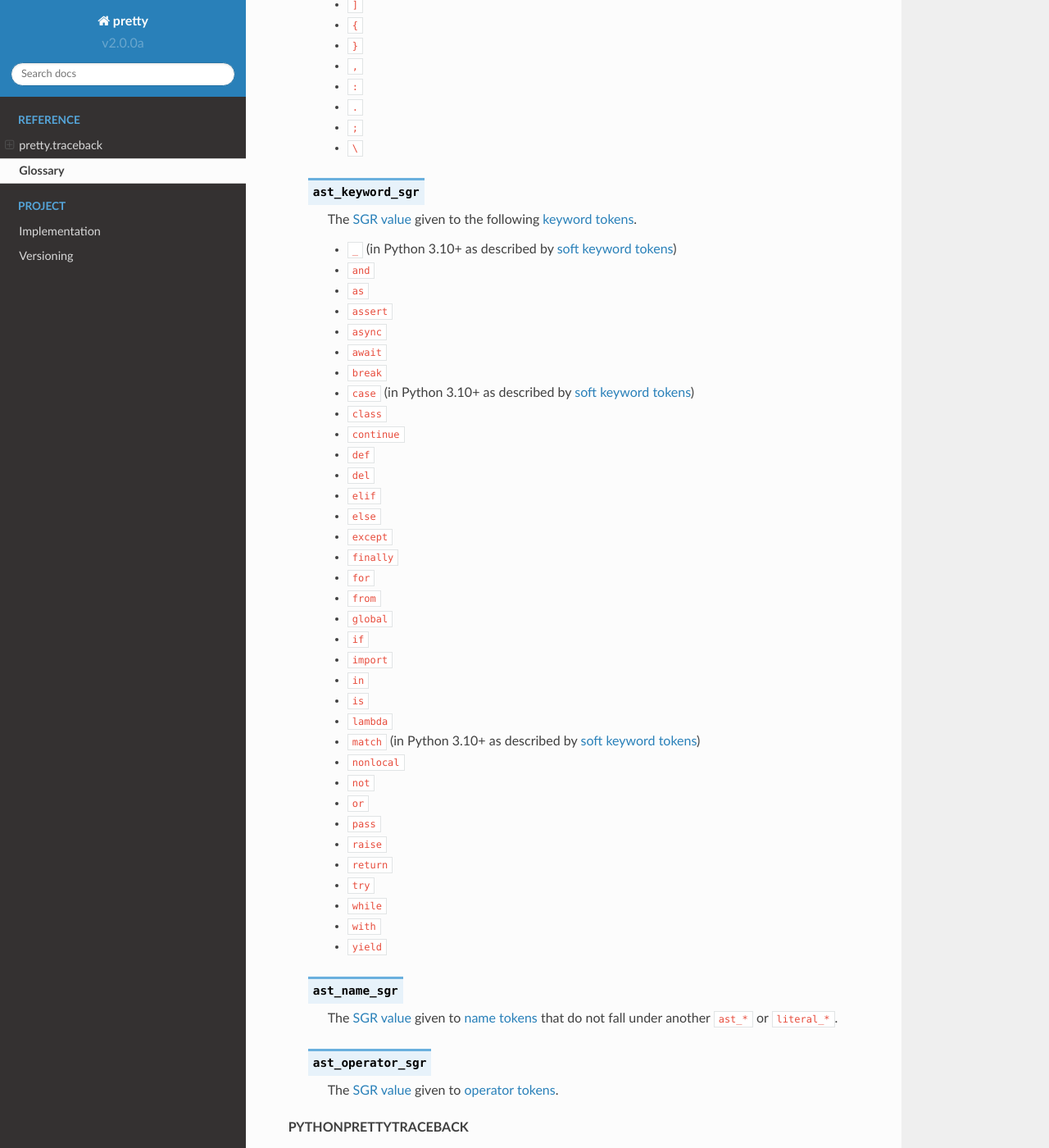
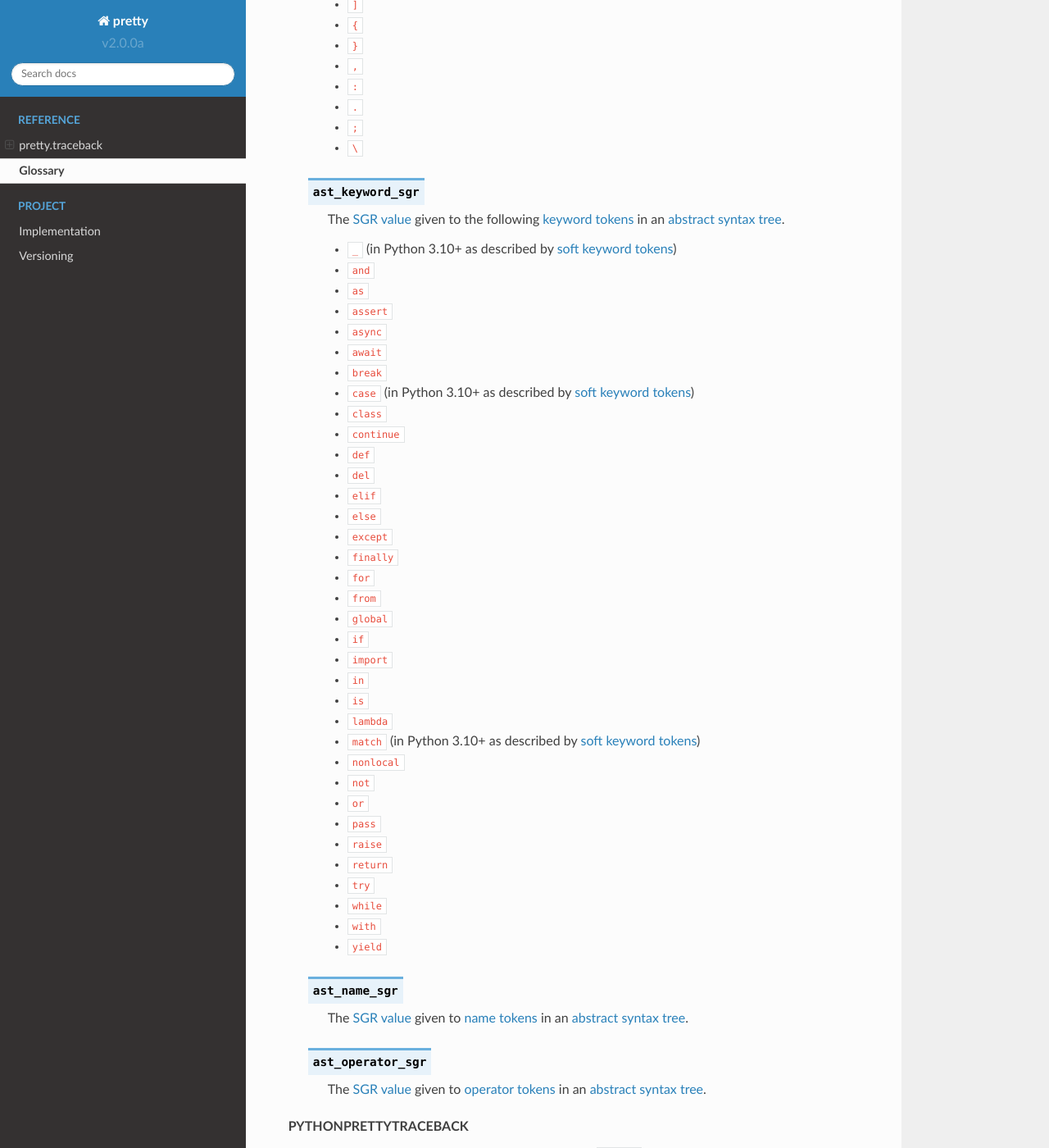
Before and after one commit to ShineyDev/pretty, a Sphinx documentation site: the page built from docs/reference/glossary.rst, in a window 1280 px wide and 1400 px high, scrolled down 1098 px. Shown: the whole window at 82% size. Built offline with Sphinx 7.4.7 and the Read the Docs theme 2.0.0, drawn with Linux system fonts in a browser that asks for light colours; some of the changed text lies outside the part shown.

Commit message:
add ast note to ast_* theme items

```diff
--- a/docs/conf.py
+++ b/docs/conf.py
@@ -62,6 +62,10 @@ pygments_style = "friendly"
 root_doc = "index"
 rst_prolog = """
 
+.. |ast| replace:: |ast_link|_
+.. |ast_link| replace:: abstract syntax tree
+.. _ast_link: https://docs.python.org/3/library/ast.html
+
 .. |iter| replace:: This function returns an |iter_link|_.
 .. |iter_link| replace:: iterator
 .. _iter_link: https://docs.python.org/3/glossary.html#term-iterator
--- a/docs/reference/glossary.rst
+++ b/docs/reference/glossary.rst
@@ -48,11 +48,11 @@ Glossary
 
         .. describe:: ast_comment_sgr
 
-            The :term:`SGR value` given to |token_comment|.
+            The :term:`SGR value` given to |token_comment| in an |ast|.
 
         .. describe:: ast_delimiter_sgr
 
-            The :term:`SGR value` given to the following |token_delimiter|.
+            The :term:`SGR value` given to the following |token_delimiter| in an |ast|.
 
             - ``(``
             - ``)``
@@ -68,7 +68,7 @@ Glossary
 
         .. describe:: ast_keyword_sgr
 
-            The :term:`SGR value` given to the following |token_keyword|.
+            The :term:`SGR value` given to the following |token_keyword| in an |ast|.
 
             - ``_`` (in Python 3.10+ as described by |token_soft_keyword|)
             - ``and``
@@ -108,12 +108,11 @@ Glossary
 
         .. describe:: ast_name_sgr
 
-            The :term:`SGR value` given to |token_name| that do not fall under another ``ast_*`` or
-            ``literal_*``.
+            The :term:`SGR value` given to |token_name| in an |ast|.
 
         .. describe:: ast_operator_sgr
 
-            The :term:`SGR value` given to |token_operator|.
+            The :term:`SGR value` given to |token_operator| in an |ast|.
 
     PYTHONPRETTYTRACEBACK
 
```
